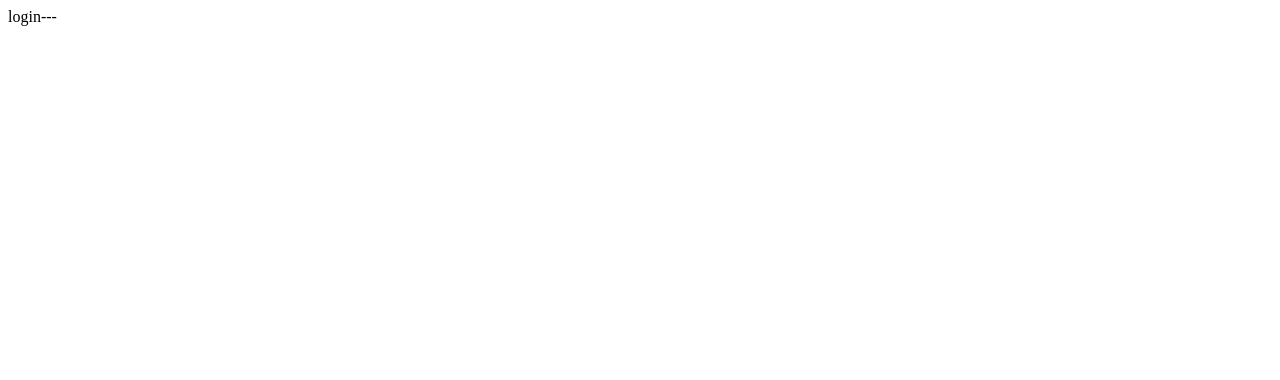
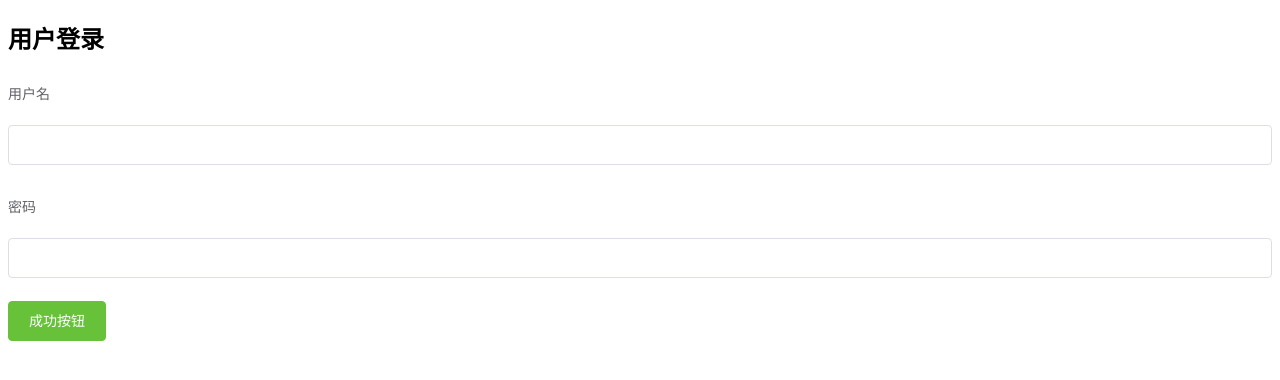
Before and after one commit to xiao-Jia/shopmanager, a Vue app: page /#/login in a window 1280 px wide. Shown: the top 380 px of the page. Built offline with nearby package versions, Linux system fonts and the light colour scheme.

Commit message:
引入登陆组件

```diff
--- a/src/components/login.vue
+++ b/src/components/login.vue
@@ -1,13 +1,30 @@
 <template>
-    <div>login---</div>
+  <div>
+    <el-form label-position="top" label-width="80px" :model="formdata">
+        <h2>用户登录</h2>
+      <el-form-item label="用户名">
+        <el-input v-model="formdata.username"></el-input>
+      </el-form-item>
+      <el-form-item label="密码">
+        <el-input v-model="formdata.password"></el-input>
+      </el-form-item>
+    </el-form>
+    <el-button type="success">成功按钮</el-button>
+  </div>
 </template>
 
 <script>
 export default {
-
-}
+    data(){
+        return{
+            formdata:{
+                username:'',
+                password:''
+            }
+        }
+    }
+};
 </script>
 
 <style>
-
 </style>
```
